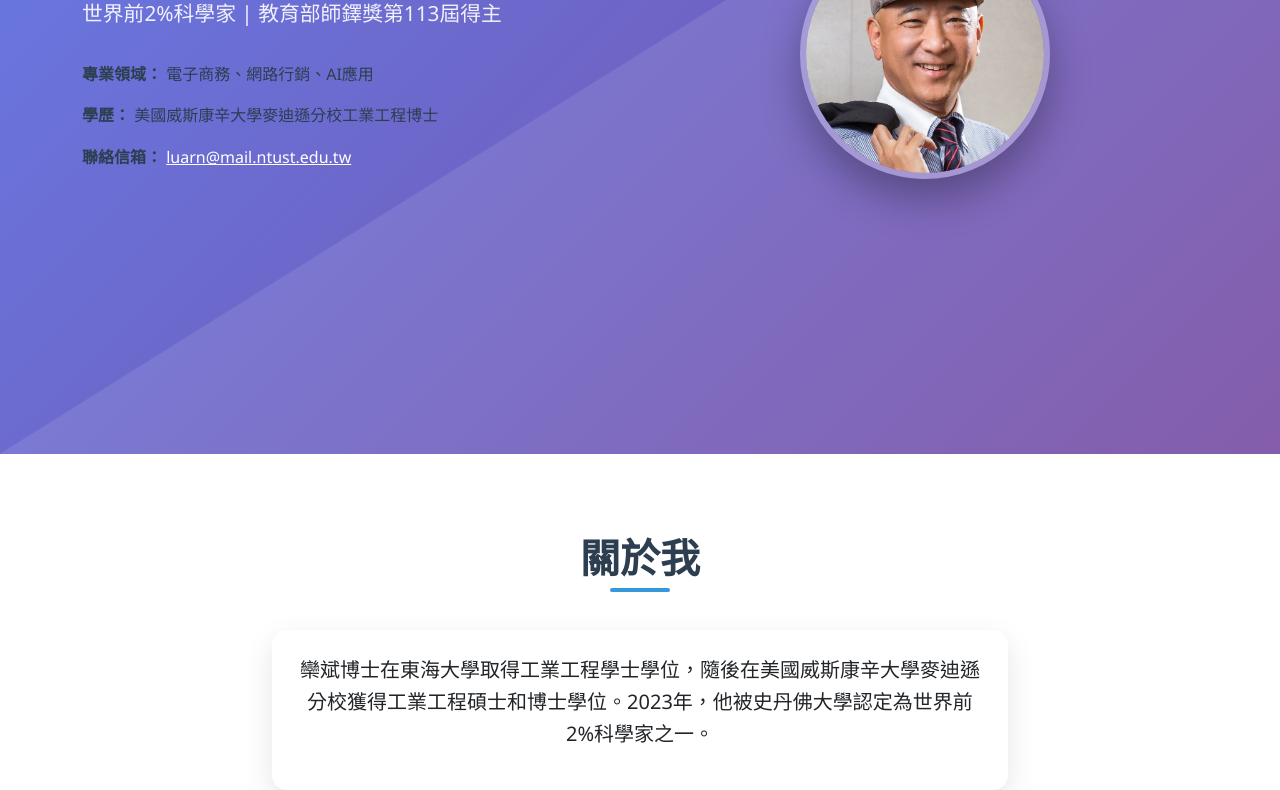
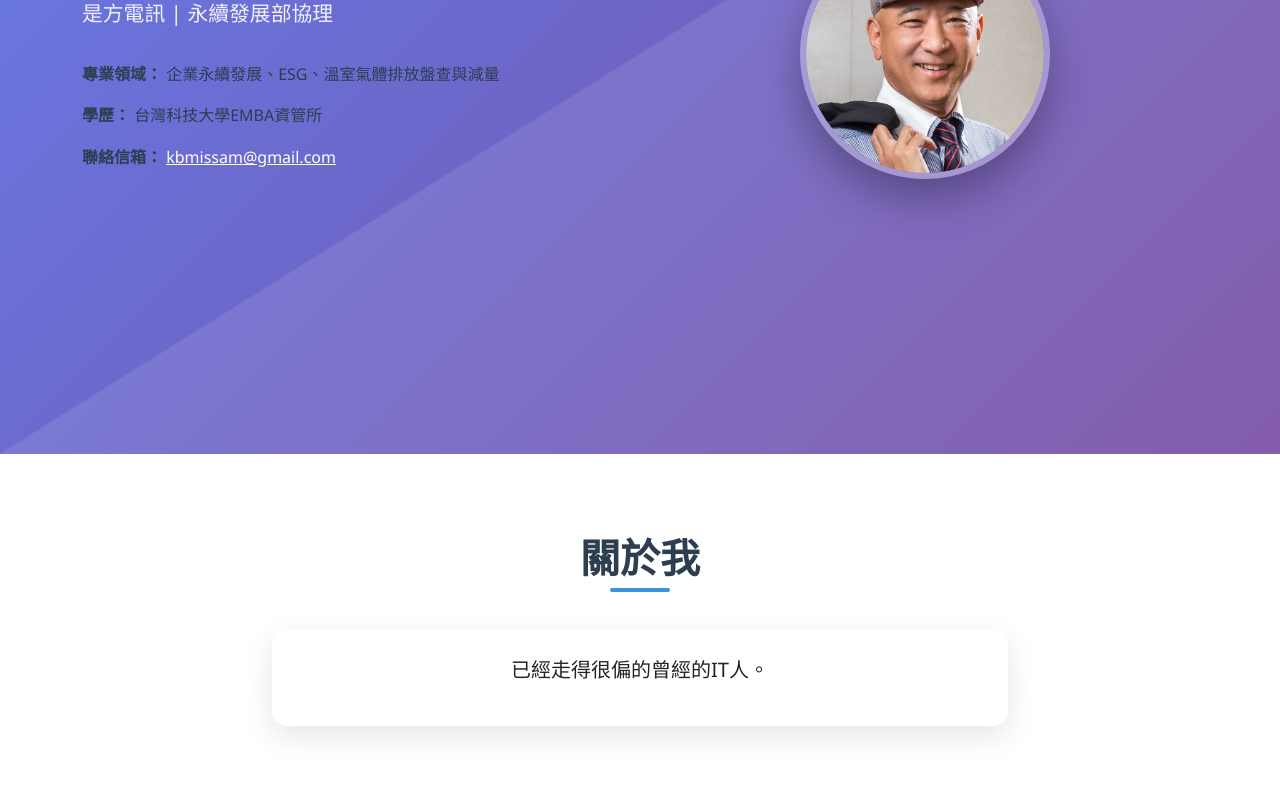
Before and after one commit to kbmissam/kbmissam.github.io, a plain HTML site: page index.html in a window 1280 px wide. Shown: the part 346-1136 px from the top of the page. Drawn offline with nearby package versions, Linux system fonts and the light colour scheme.

Commit message:
Update index.html

```diff
--- a/index.html
+++ b/index.html
@@ -156,15 +156,15 @@
     <script>
         // ====== 使用者資料區域 - 請修改以下內容 ======
         const profileData = {
-            name: "欒斌 教授",
-            title: "世界前2%科學家 | 教育部師鐸獎第113屆得主",
-            expertise: "電子商務、網路行銷、AI應用",
-            education: "美國威斯康辛大學麥迪遜分校工業工程博士",
-            email: "luarn@mail.ntust.edu.tw",
-            about: "欒斌博士在東海大學取得工業工程學士學位，隨後在美國威斯康辛大學麥迪遜分校獲得工業工程碩士和博士學位。2023年，他被史丹佛大學認定為世界前2%科學家之一。",
-            contactEmail: "luarn@mail.ntust.edu.tw",
-            phone: "886-2-2737-6754",
-            location: "研究室: T2-409<br>國立臺灣科技大學"
+            name: "沈昌宏",
+            title: "是方電訊 | 永續發展部協理",
+            expertise: "企業永續發展、ESG、溫室氣體排放盤查與減量",
+            education: "台灣科技大學EMBA資管所",
+            email: "kbmissam@gmail.com",
+            about: "已經走得很偏的曾經的IT人。",
+            contactEmail: "kbmissam@gmail.com",
+            phone: -"0939-090-430",
+            location: "國立臺灣科技大學"
         };
         // ====== 使用者資料區域結束 ======
 
```
